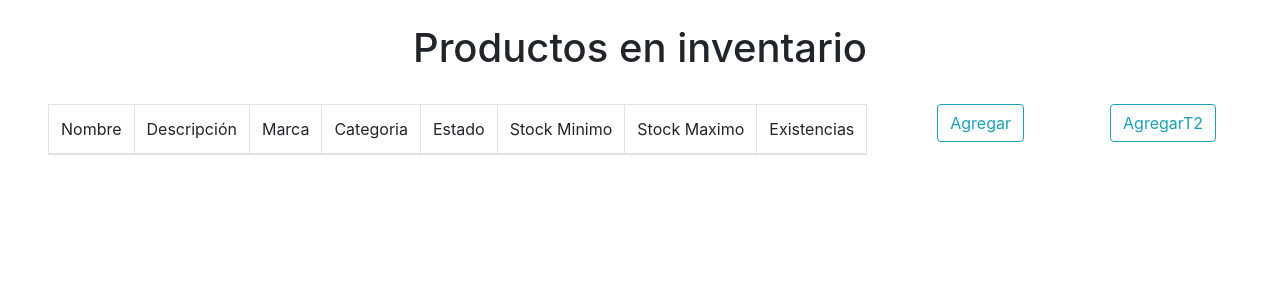
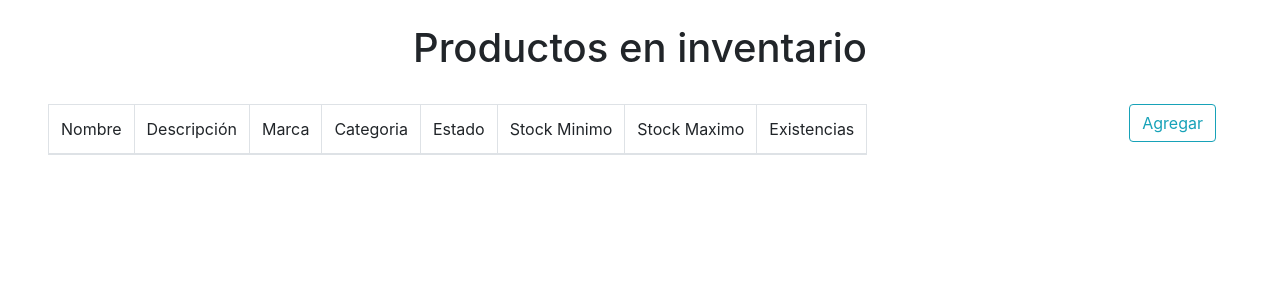
Before and after one commit to OrellanaGC/Sist-Cont, a Django app: template templates/productos/verProducto.html in a window 1280 px wide. Shown: the part 56-356 px from the top of the page. Run offline with Django 3.2, Linux system fonts and the light colour scheme; the template is opened without the code that fills it, so the values that code supplies are empty; parts of the project's set-up code (start-up, migrations or seed data) failed here and were passed over; some libraries are stand-ins or nearby versions.

Commit message:
cambios minimos Kardex

```diff
--- a/templates/productos/verProducto.html
+++ b/templates/productos/verProducto.html
@@ -10,8 +10,8 @@
 <title>Productos</title>
 
         <h1 class="d-flex justify-content-center">Productos en inventario</h1>
-            <a class="btn btn-outline-info" style="position: absolute;top: 20%; right: 20%" href="{%url 'registrarProducto'%}">Agregar</a>
-            <a class="btn btn-outline-info" style="position: absolute;top: 20%; right: 5%" href="{%url 'registrarTransaccion'%}">AgregarT2</a>
+            <a class="btn btn-outline-info" style="position: absolute;top: 20%; right: 5%" href="{%url 'registrarProducto'%}">Agregar</a>
+
             <br>
 
       </form>
```
Also changed, not shown: apps/transaccionInventario/migrations/0004_auto_20191125_0903.py (added).
